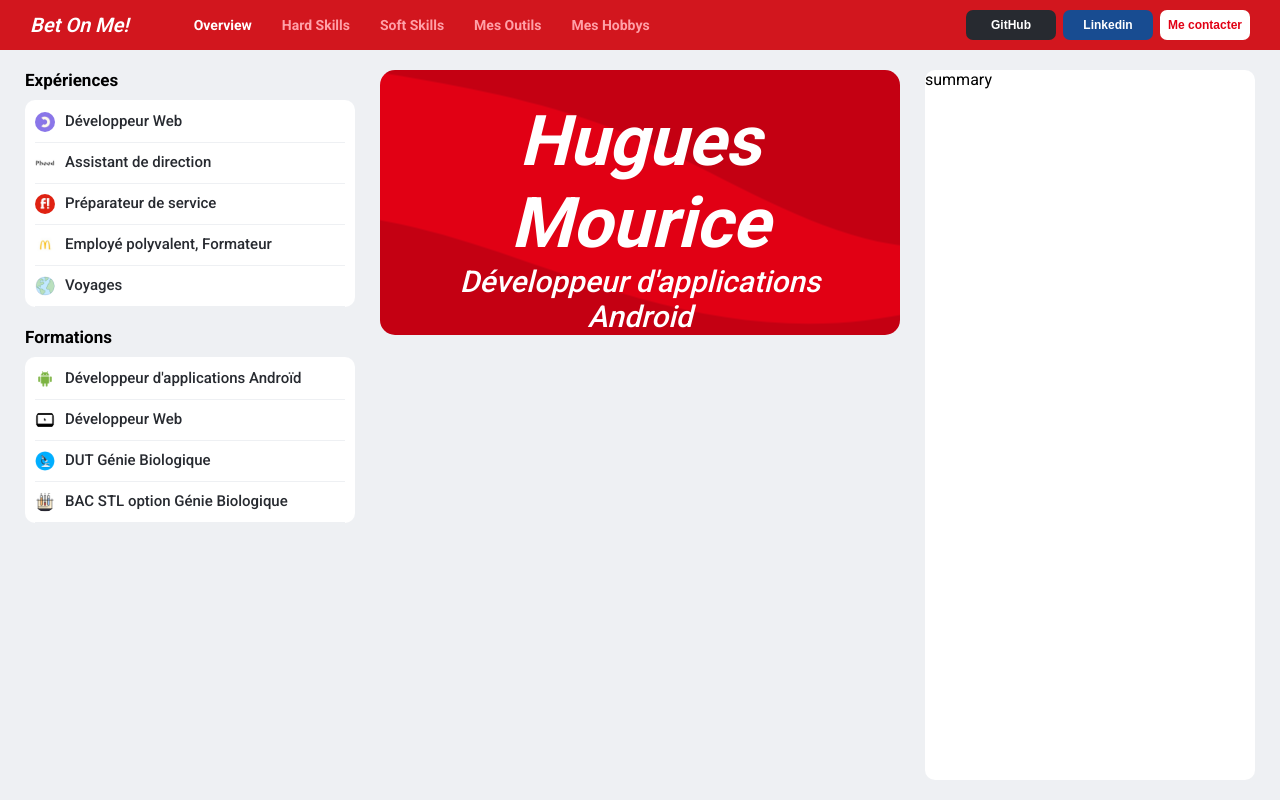
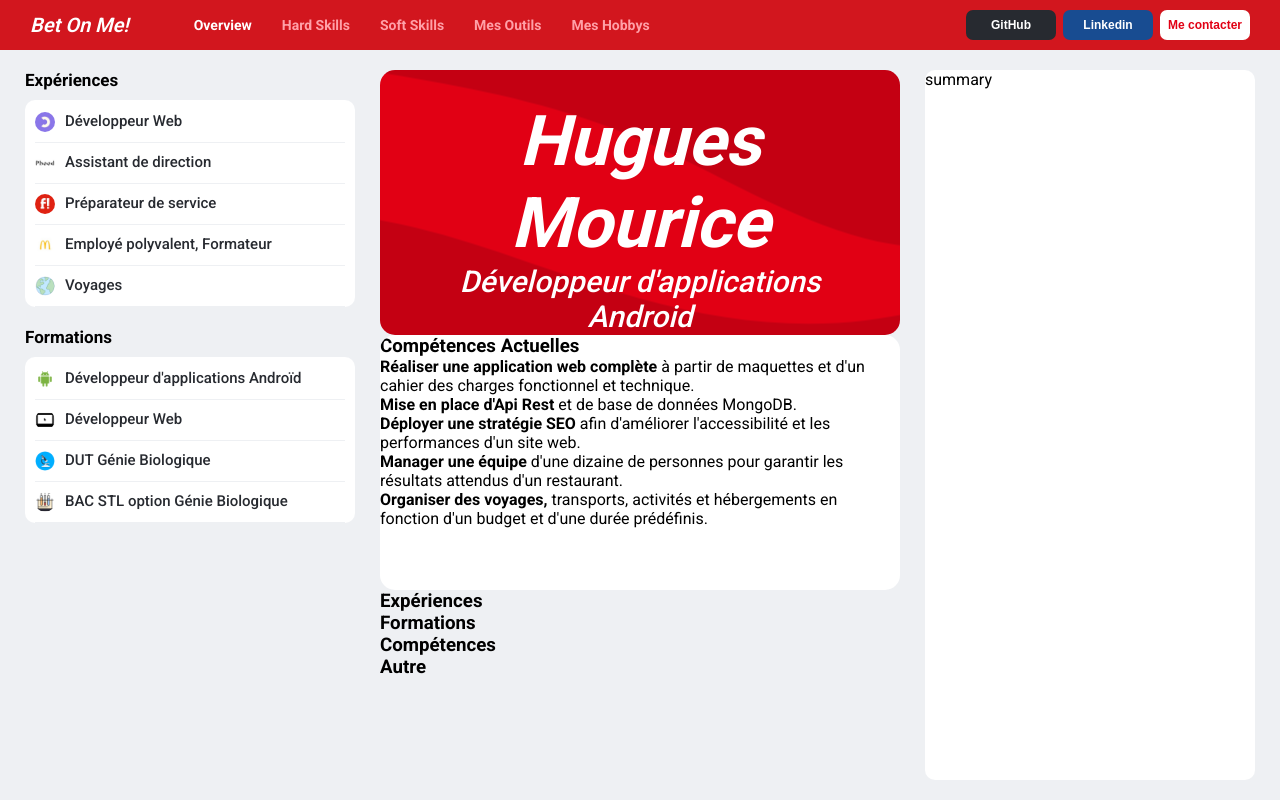
Before and after one commit to Mherlin06/Bet-On-Me, a React (Create React App) app: page / in a window 1280 px wide. Built offline with nearby package versions, Linux system fonts and the light colour scheme.

Commit message:
add sections to index-page

```diff
--- a/src/index.scss
+++ b/src/index.scss
@@ -1,6 +1,7 @@
 // General styling
 @import "styles/reset.scss";
 @import "styles/variables.scss";
+@import "styles/mixins.scss";
 @import "styles/typography.scss";
 @import "styles/base.scss";
 
@@ -26,4 +27,4 @@
 @import "./components/Summary/Summary.scss";
 @import "./components/MenuItem/MenuItem.scss";
 @import "./components/Banner/Banner.scss";
-@import "./components/Buttons/Buttons.scss"
+@import "./components/Buttons/Buttons.scss";
--- a/src/pages/Index/Index.jsx
+++ b/src/pages/Index/Index.jsx
@@ -3,8 +3,47 @@ import Banner from "../../components/Banner/Banner";
 
 const Index = () => {
   return (
-    <div className="page">
+    <div className="page index-page">
       <Banner />
+      <section id="index-summary">
+        <article>
+          <h1>Compétences Actuelles</h1>
+          <ul>
+            <li>
+              <strong>Réaliser une application web complète </strong>à partir de
+              maquettes et d'un cahier des charges fonctionnel et technique.
+            </li>
+            <li>
+              <strong>Mise en place d'Api Rest</strong> et de base de données
+              MongoDB.
+            </li>
+            <li>
+              <strong>Déployer une stratégie SEO</strong> afin d'améliorer
+              l'accessibilité et les performances d'un site web.
+            </li>
+            <li>
+              <strong>Manager une équipe</strong> d'une dizaine de personnes
+              pour garantir les résultats attendus d'un restaurant.
+            </li>
+            <li>
+              <strong>Organiser des voyages,</strong> transports, activités et
+              hébergements en fonction d'un budget et d'une durée prédéfinis.
+            </li>
+          </ul>
+        </article>
+      </section>
+      <section id="index-experiences">
+        <h3>Expériences</h3>
+      </section>
+      <section id="index-courses">
+        <h3>Formations</h3>
+      </section>
+      <section id="index-skills">
+        <h3>Compétences</h3>
+      </section>
+      <section id="index-other">
+        <h3>Autre</h3>
+      </section>
     </div>
   );
 };
--- a/src/pages/Index/Index.scss
+++ b/src/pages/Index/Index.scss
@@ -0,0 +1,11 @@
+.index-page {
+  article {
+    @include mainCard
+  }
+}
+
+#index-summary{
+    display: flex;
+    flex-direction:column ;
+    gap: 10px;
+}
--- /dev/null
+++ b/src/styles/mixins.scss
@@ -0,0 +1,17 @@
+@mixin mainCard (){
+    height: 255px;
+    border-radius: 15px;
+    -webkit-border-radius: 15px;
+    -moz-border-radius: 15px;
+    -ms-border-radius: 15px;
+    -o-border-radius: 15px;
+    overflow: hidden;
+    background-color: $bgPrimary;
+
+    img{
+        height: 100px;
+        width: 100%;
+        object-fit: cover;
+        object-position:center;
+    }
+}
```
Also changed, not shown: public/images/index-profil.webp (added).
